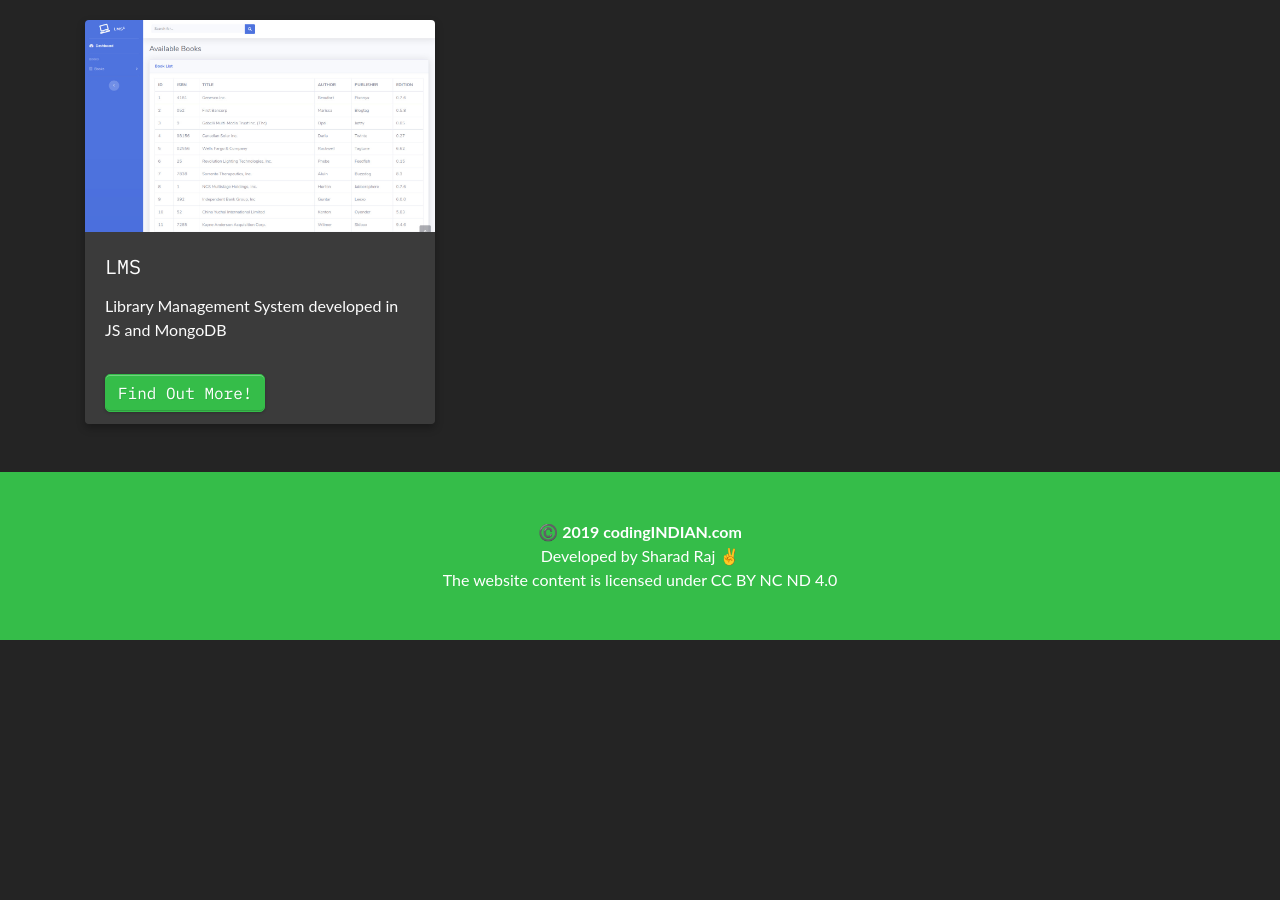
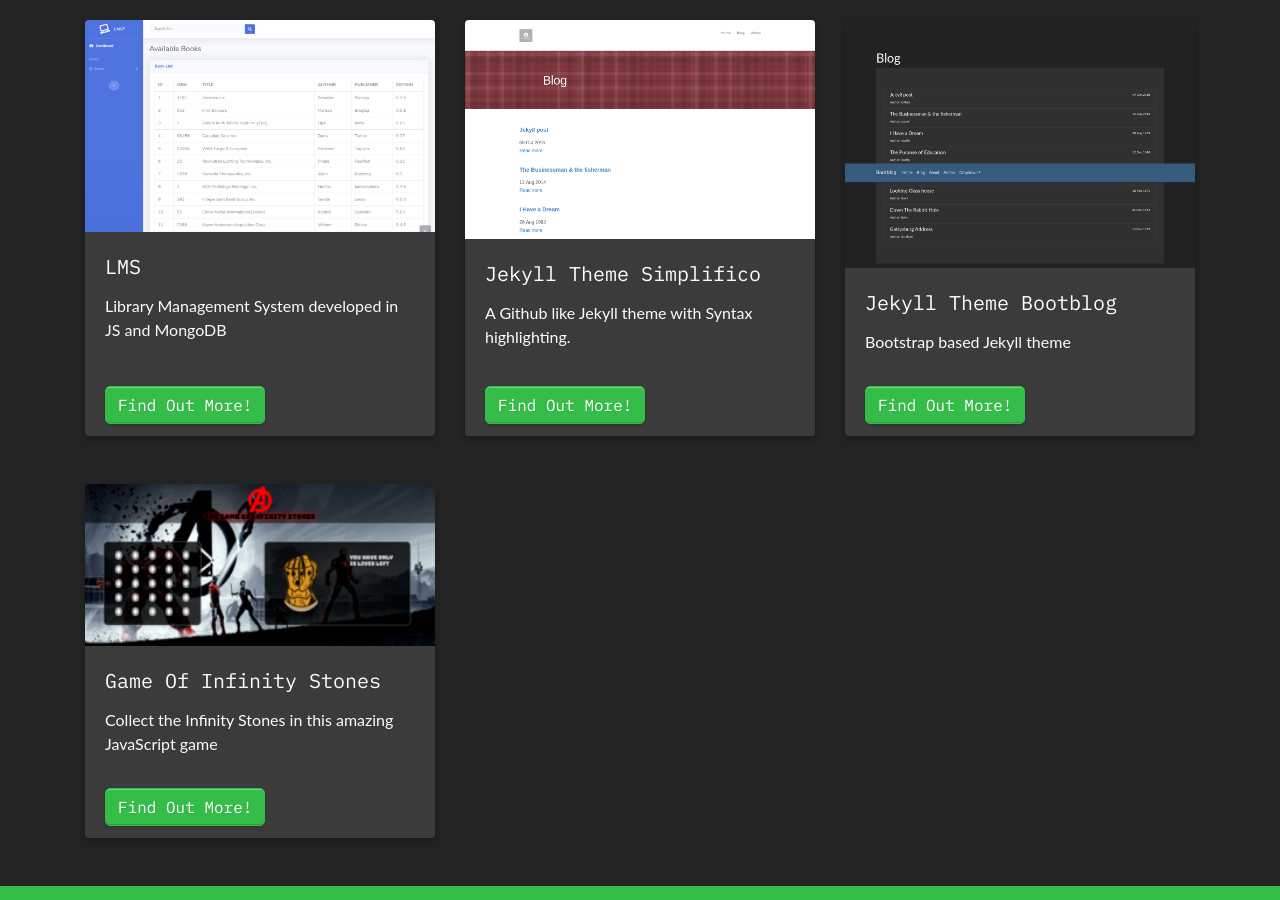
Before and after one commit to sharadcodes/sharadcodes.github.io, a Jekyll site: the page built from portfolio.md, in a window 1280 px wide and 900 px high, scrolled down 823 px. Built offline with Jekyll 4.4.1, drawn with Linux system fonts in a browser that asks for light colours; emoji names are drawn with the system emoji font; before the commit the page ends 1463 px from its top, so only the background shows below that.

Commit message:
Update Portfolio “projects”

```diff
--- a/_data/portfolio.yml
+++ b/_data/portfolio.yml
@@ -19,3 +19,18 @@ projects:
     img_alt: LMS
     link: 'https://lms-pro.herokuapp.com/books.html'
     title: LMS
+  - about: A Github like Jekyll theme with Syntax highlighting.
+    img: /assets/uploads/simplifico.png
+    img_alt: Simplifico snap
+    link: 'https://sharadcodes.github.io/simplifico/blog/'
+    title: Jekyll Theme Simplifico
+  - about: Bootstrap based Jekyll theme
+    img: /assets/uploads/bootblog.png
+    img_alt: Screenshot
+    link: 'https://sharadcodes.github.io/bootblog/'
+    title: Jekyll Theme Bootblog
+  - about: Collect the Infinity Stones in this amazing JavaScript game
+    img: /assets/uploads/ais.png
+    img_alt: Snap
+    link: 'https://sharadcodes.github.io/the-game-of-infinity-stones/'
+    title: Game Of Infinity Stones
```
